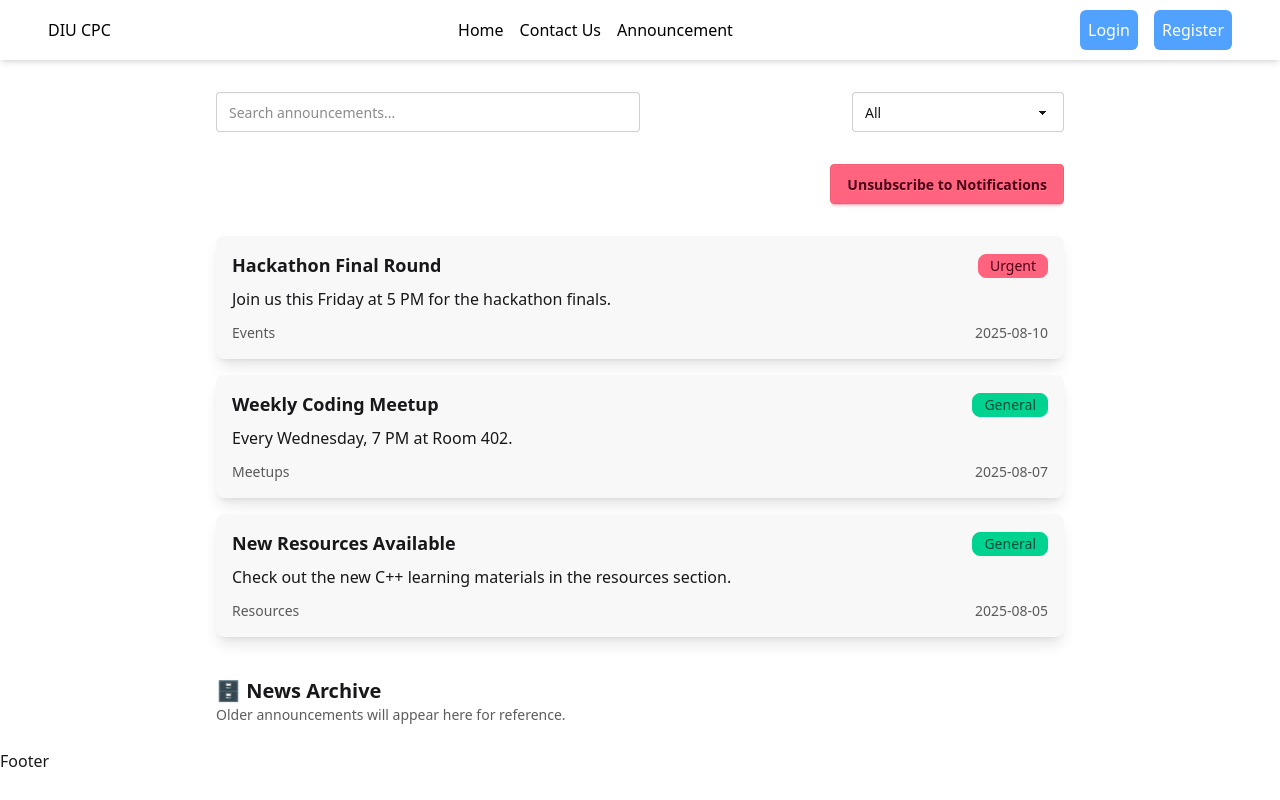
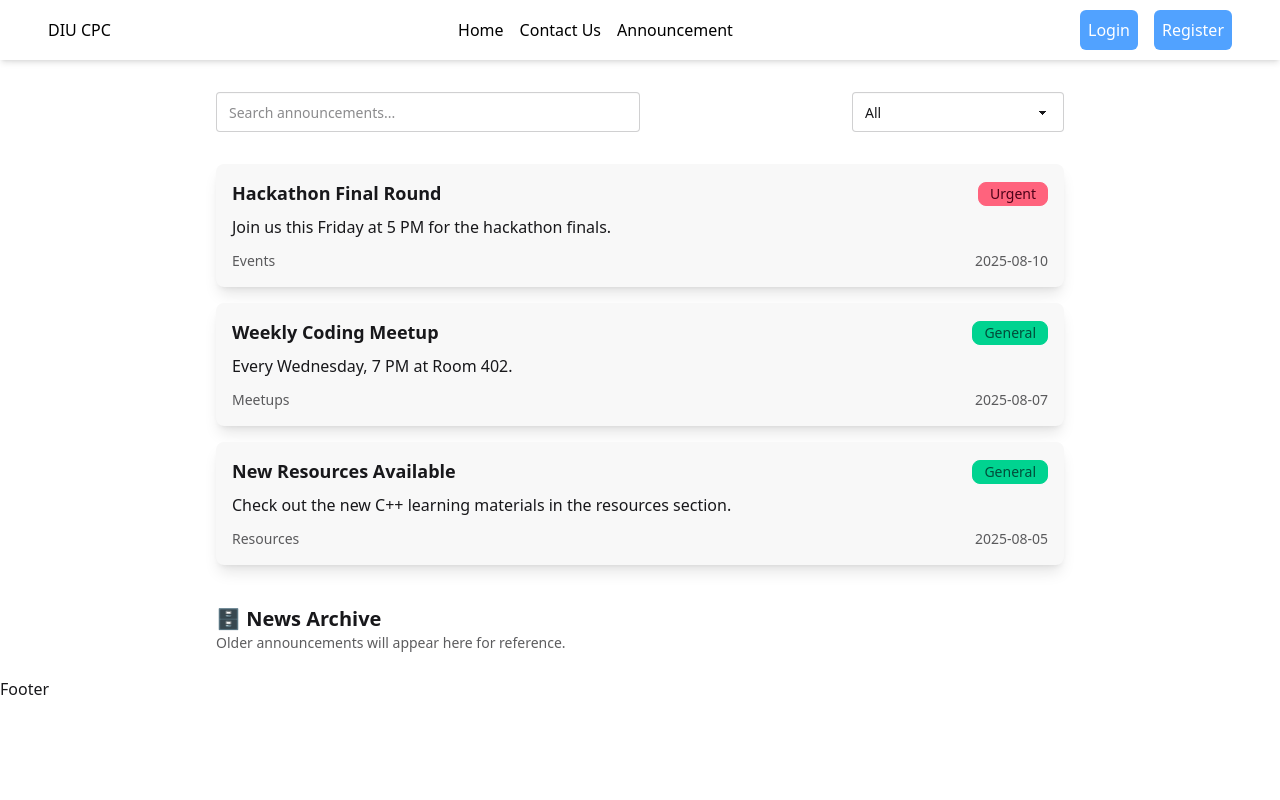
Before and after one commit to MirYeasirAbrar/Hackathon-versity, a React (Vite) app: page /announcement in a window 1280 px wide. Built offline with nearby package versions, Linux system fonts and the light colour scheme.

Commit message:
announcement section fix

```diff
--- a/src/components/Announcement/Announcement.jsx
+++ b/src/components/Announcement/Announcement.jsx
@@ -67,15 +67,6 @@ const Announcement = () => {
         </select>
       </div>
 
-      {/* Subscribe / Unsubscribe Button */}
-      <div className="flex justify-end">
-        <button
-          onClick={() => setSubscribed(!subscribed)}
-          className={`btn ${subscribed ? "btn-error" : "btn-success"}`}
-        >
-          {subscribed ? "Unsubscribe" : "Subscribe"} to Notifications
-        </button>
-      </div>
 
       {/* Announcements List */}
       <div className="space-y-4">
```
